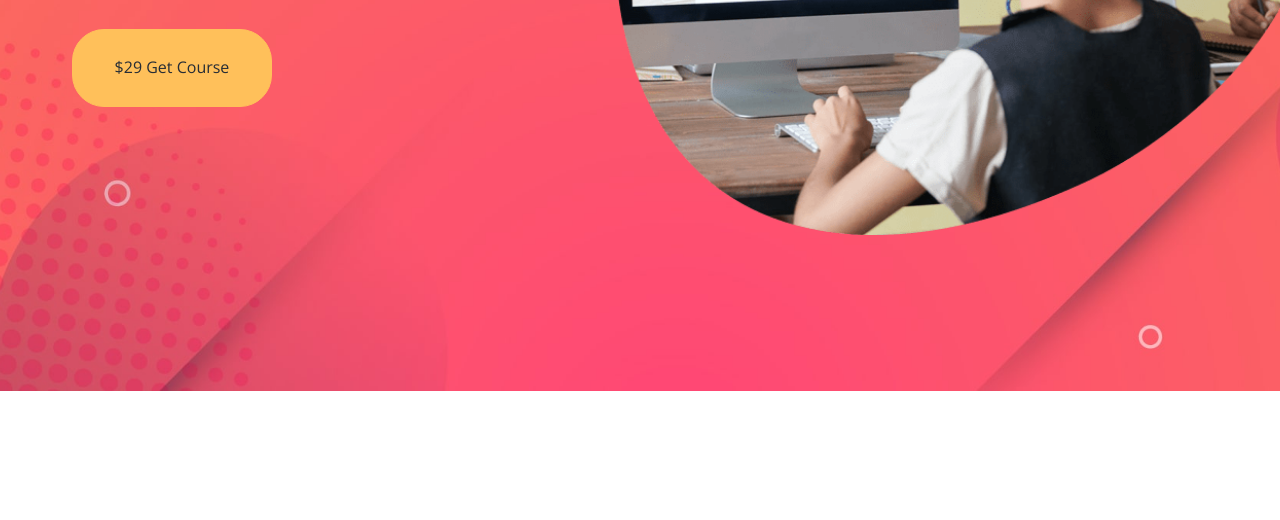
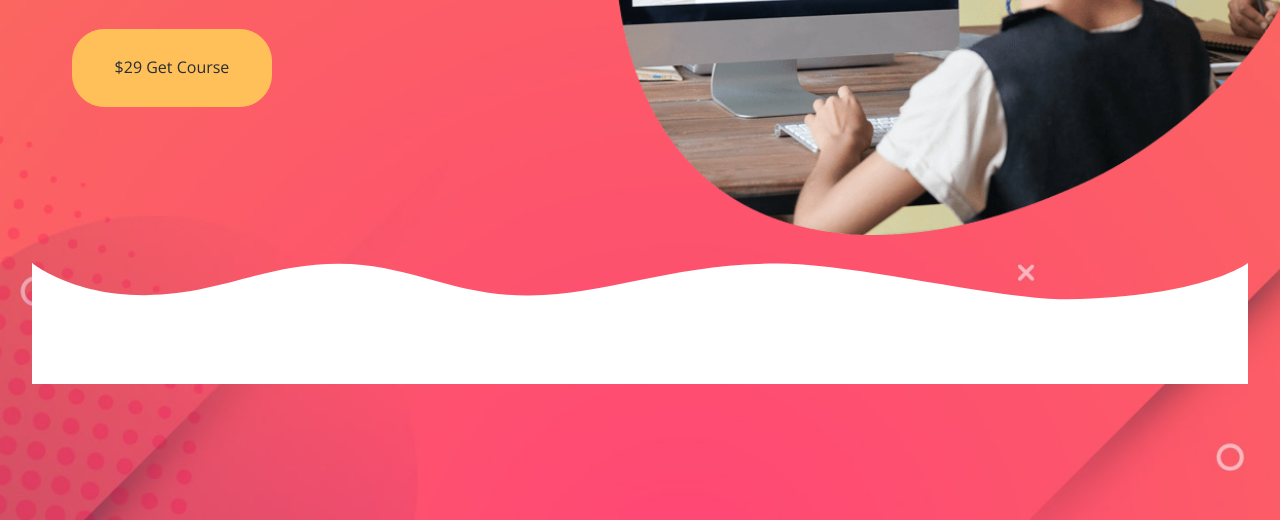
Before and after one commit to HafsaHajji/tutor-website, a plain HTML site: page tutor/index1.html in a window 1280 px wide. Shown: the part 434-954 px from the top of the page. Before the commit the page ends 825 px from the top, so only its background shows below. Drawn offline with nearby package versions, Linux system fonts and the light colour scheme.

Commit message:
add svg code

```diff
--- a/tutor/index1.html
+++ b/tutor/index1.html
@@ -101,6 +101,27 @@
     <img src="images1/header-course.png" alt="hero">
 
   </div>
+  <svg
+  class="frame-decoration"
+  data-name="Layer 2"
+  xmlns="http://www.w3.org/2000/svg"
+  preserveAspectRatio="none"
+  viewBox="0 0 1920 192.275"
+>
+  <defs>
+    <style>
+      .cls-1 {
+        fill: #ffffff;
+      }
+    </style>
+  </defs>
+  <title>frame-decoration</title>
+  <path
+    class="cls-1"
+    d="M0,158.755s63.9,52.163,179.472,50.736c121.494-1.5,185.839-49.738,305.984-49.733,109.21,0,181.491,51.733,300.537,50.233,123.941-1.562,225.214-50.126,390.43-50.374,123.821-.185,353.982,58.374,458.976,56.373,217.907-4.153,284.6-57.236,284.6-57.236V351.03H0V158.755Z"
+    transform="translate(0 -158.755)"
+  />
+</svg>
 </header>
   <script src="js1/script1.js"></script>
 
```
